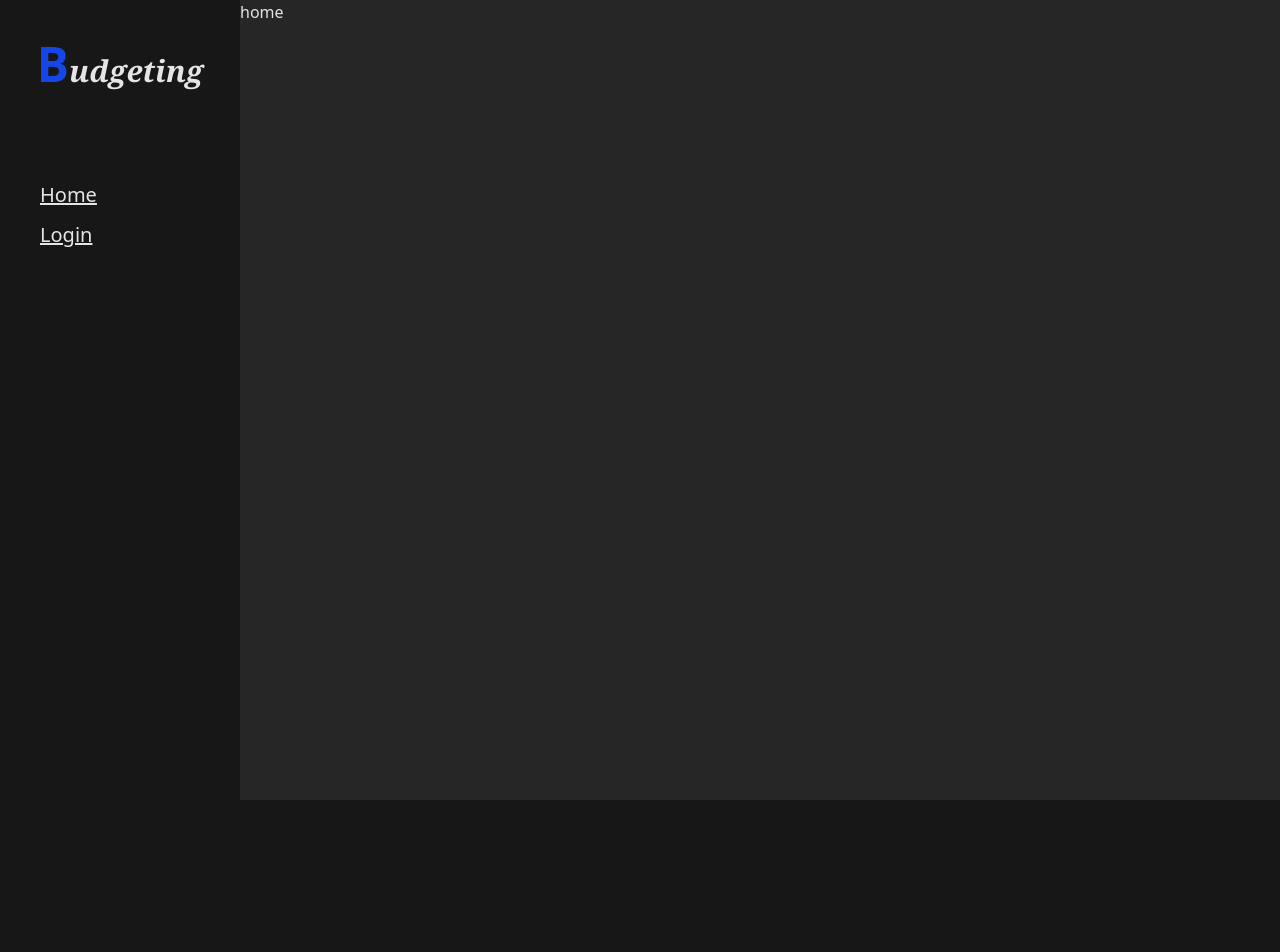
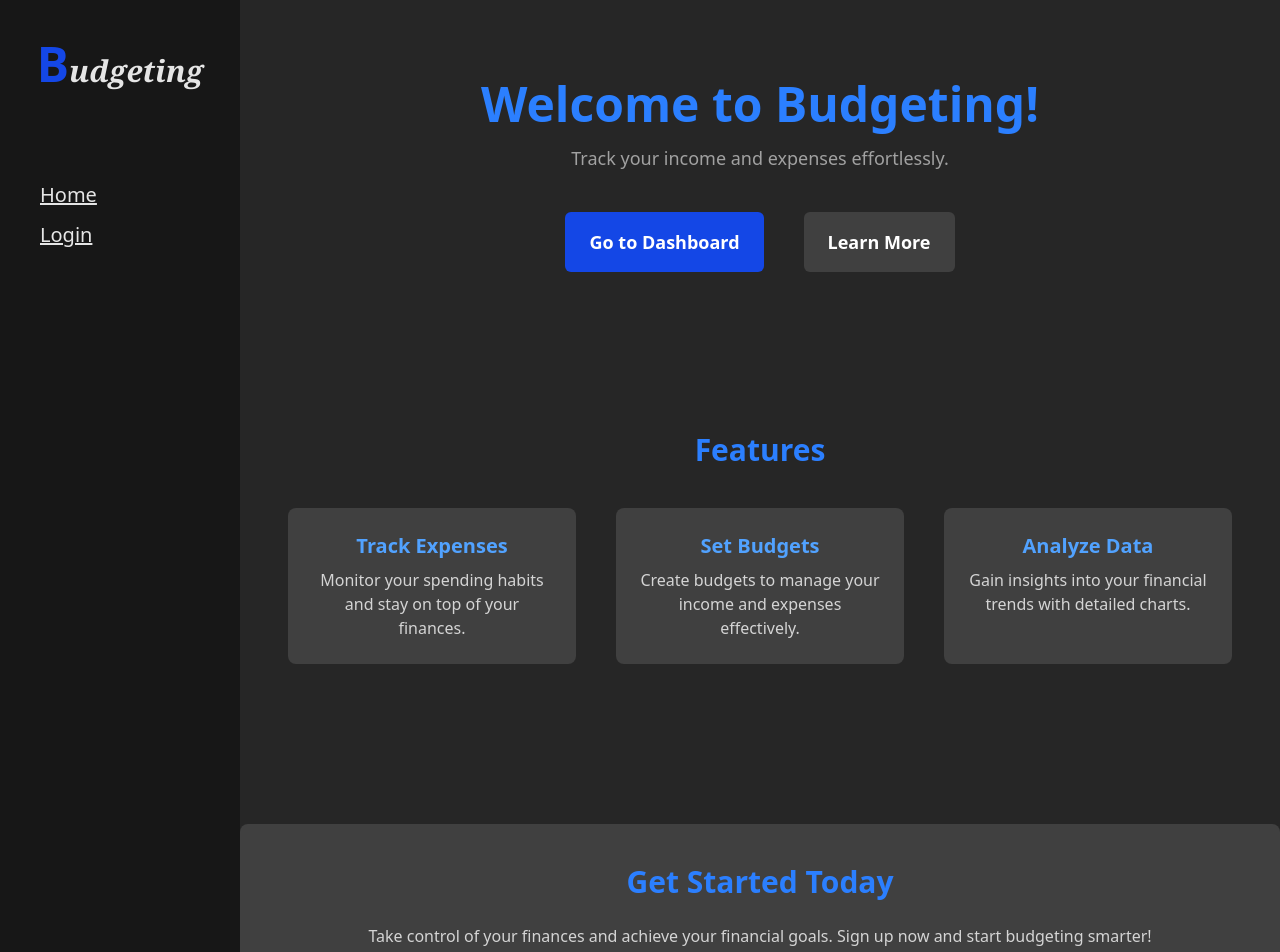
Before and after one commit to ErikAndreasKlokk/Budgeting, a SvelteKit app: page / in a window 1280 px wide. Shown: the top 952 px of the page. Before the commit the page ends 800 px from the top, so only its background shows below. Built offline with nearby package versions, Linux system fonts and the light colour scheme; no server answers.

Commit message:
Added a homepage made completely with copilot and made some more changes to the dashboard page

```diff
--- a/src/routes/+page.svelte
+++ b/src/routes/+page.svelte
@@ -1 +1,51 @@
-home
+<script lang="ts">
+    import { onMount } from 'svelte';
+    let welcomeMessage = "Welcome to Budgeting!";
+    let description = "Track your income and expenses effortlessly.";
+    let features = [
+        { title: "Track Expenses", description: "Monitor your spending habits and stay on top of your finances." },
+        { title: "Set Budgets", description: "Create budgets to manage your income and expenses effectively." },
+        { title: "Analyze Data", description: "Gain insights into your financial trends with detailed charts." }
+    ];
+</script>
+
+<main class="w-full flex flex-col items-center bg-neutral-800 h-full">
+    <div class="flex flex-col gap-10 my-20 px-12 items-center z-0 w-full max-w-[1100px]">
+        <div class="text-center">
+            <h1 class="text-5xl font-bold text-blue-500">{welcomeMessage}</h1>
+            <p class="text-lg text-neutral-400 mt-4">{description}</p>
+        </div>
+        <div class="flex flex-col md:flex-row gap-10 justify-center items-center w-full">
+            <a href="/dashboard" class="bg-blue-700 cursor-pointer py-4 px-6 rounded-md text-lg font-semibold active:scale-95 hover:bg-blue-800 text-white">
+                Go to Dashboard
+            </a>
+            <a href="/about" class="bg-neutral-700 cursor-pointer py-4 px-6 rounded-md text-lg font-semibold active:scale-95 hover:bg-neutral-600 text-white">
+                Learn More
+            </a>
+        </div>
+    </div>
+
+    <!-- Features Section -->
+    <div class="flex flex-col gap-10 my-20 px-12 items-center z-0 w-full max-w-[1100px]">
+        <h2 class="text-3xl font-bold text-blue-500">Features</h2>
+        <div class="grid grid-cols-1 md:grid-cols-3 gap-10 w-full">
+            {#each features as feature}
+                <div class="bg-neutral-700 p-6 rounded-lg text-center">
+                    <h3 class="text-xl font-semibold text-blue-400">{feature.title}</h3>
+                    <p class="text-neutral-300 mt-2">{feature.description}</p>
+                </div>
+            {/each}
+        </div>
+    </div>
+
+    <!-- Call-to-Action Section -->
+    <div class="flex flex-col gap-6 my-20 px-12 items-center z-0 w-full max-w-[1100px] bg-neutral-700 p-10 rounded-lg">
+        <h2 class="text-3xl font-bold text-blue-500">Get Started Today</h2>
+        <p class="text-neutral-300 text-center">
+            Take control of your finances and achieve your financial goals. Sign up now and start budgeting smarter!
+        </p>
+        <a href="/signup" class="bg-blue-700 cursor-pointer py-4 px-6 rounded-md text-lg font-semibold active:scale-95 hover:bg-blue-800 text-white">
+            Sign Up
+        </a>
+    </div>
+</main>
--- a/src/routes/dashboard/+page.svelte
+++ b/src/routes/dashboard/+page.svelte
@@ -15,6 +15,7 @@
 	let isMainCategory = $state(false)
 
 	let selectedStatement: accountStatementFormat | null = $state(null)
+	let selectedStatements: accountStatementFormat[] = $state([])
 
 	let { data, form }: {data: PageServerData, form: ActionData} = $props();
 
@@ -56,7 +57,7 @@
 				</svg>
 			</button>
 			{#if uploadModal}
-				<div class=" fixed w-screen h-screen top-0 left-0 flex justify-center items-center">
+				<div class=" fixed w-screen h-screen top-0 left-0 flex justify-center items-center z-50">
 					<button onclick={() => uploadModal = false} aria-label="Closes the upload modal" class=" fixed h-screen w-screen bg-neutral-900/60 z-30 top-0 left-0 backdrop-blur-xs"></button>
 					{#if form?.missing}
 						<p>No file or incorrect file type.</p>
@@ -167,8 +168,10 @@
 									</Tooltip.List>
 								</Tooltip.Root>
 							</Chart>
-							<p class=" absolute top-1/2 left-1/2 -translate-x-1/2 -translate-y-1/2 font-bold text-2xl ">{statistics?.moneyIn.toFixed(0)} kr</p>
-							<p class=" absolute bottom-1 right-10 {statistics?.moneyIn - statistics?.moneyOut < 0 ? "text-[#ff2222]" : "text-[#00B86B]"} text-2xl font-bold">{statistics?.moneyIn - statistics?.moneyOut < 0 ? "" : "+"}{(statistics?.moneyIn - statistics?.moneyOut).toFixed(0)} kr</p>
+							<div class="absolute top-1/2 left-1/2 -translate-x-1/2 -translate-y-1/2">
+								<p class=" {statistics?.moneyIn - statistics?.moneyOut < 0 ? "text-[#ff2222]" : "text-[#00B86B]"} text-2xl font-bold">{statistics?.moneyIn - statistics?.moneyOut < 0 ? "" : "+"}{(statistics?.moneyIn - statistics?.moneyOut).toFixed(0)} kr</p>
+								<p class=" font-semibold text-xs text-end absolute right-0 top-7 text-neutral-400">/ {statistics?.moneyIn.toFixed(0)} kr</p>
+							</div>
 						</div>
 						<div class=" h-[200px] flex flex-col">
 							<p class="text-2xl w-full font-bold">Top 3 categories</p>
@@ -299,6 +302,9 @@
 						<thead class="text-xs uppercase bg-neutral-950  text-nowrap">
 							<tr>
 								<th scope="col" class="px-6 py-5">
+									<input type="checkbox" name="checkbox" id="checkbox" class=" cursor-pointer w-4 h-4 text-blue-600 bg-neutral-700 border-neutral-600 focus:ring-blue-500 focus:ring-2 rounded-md"/>
+								</th>
+								<th scope="col" class="px-6 py-5">
 									Date
 								</th>
 								<th scope="col" class="px-6 py-5">
@@ -316,13 +322,36 @@
 								<th scope="col" class="px-6 py-5">
 									Sub category
 								</th>
-								<th scope="col" class="px-6 py-5"></th>
-								<th scope="col" class="px-6 py-5"></th>
+								<td class="px-6 py-4">
+									<button disabled={true} onclick={() => [editStatementModal = true, ]} class=" flex text-nowrap font-bold cursor-pointer">. . .</button>
+								</td>
+								<td class="px-6 py-4">
+									<button
+										disabled={true}
+										onclick={async (e) => {
+											await fetch("/api/accountStatements/deleteStatement", {
+												method: "DELETE",
+												headers: {
+													'Content-Type': 'application/json'
+												},
+												body: JSON.stringify("all")
+											});
+
+											// if (data.accountStatements) {
+											// 	const accountStatements = data.accountStatements.filter((dataStatement) => dataStatement.statementId !== statement.statementId);
+											// 	data = { ...data, accountStatements}
+											// }
+										}}
+										class=" flex text-nowrap font-bold cursor-pointer">x</button>
+								</td>
 							</tr>
 						</thead>
 						<tbody>
 							{#each accountStatements as statement}
 								<tr class=" border-b bg-neutral-900 border-neutral-800 text-xs text-neutral-400">
+									<th scope="col" class="px-6 py-5">
+										<input bind:group={selectedStatements} value={statement} type="checkbox" name="checkbox" id="checkbox" class=" cursor-pointer w-4 h-4 text-blue-600 bg-neutral-700 border-neutral-600 focus:ring-blue-500 focus:ring-2 rounded-md"/>
+									</th>
 									<td class="px-6 py-4 text-nowrap">
 										{new Date(statement.dato).toDateString()}
 									</td>
@@ -359,7 +388,6 @@
 													const accountStatements = data.accountStatements.filter((dataStatement) => dataStatement.statementId !== statement.statementId);
 													data = { ...data, accountStatements}
 												}
-
 											}}
 											class=" flex text-nowrap font-bold cursor-pointer">x</button>
 									</td>
@@ -376,11 +404,11 @@
 										<button aria-label="Go to page 1">
 											1
 										</button>
-										<button aria-label="Go to page 1">
-											1
+										<button aria-label="Go to page 2">
+											2
 										</button>
-										<button aria-label="Go to page 1">
-											1
+										<button aria-label="Go to page 3">
+											3
 										</button>
 									</div>
 								</td>
```
